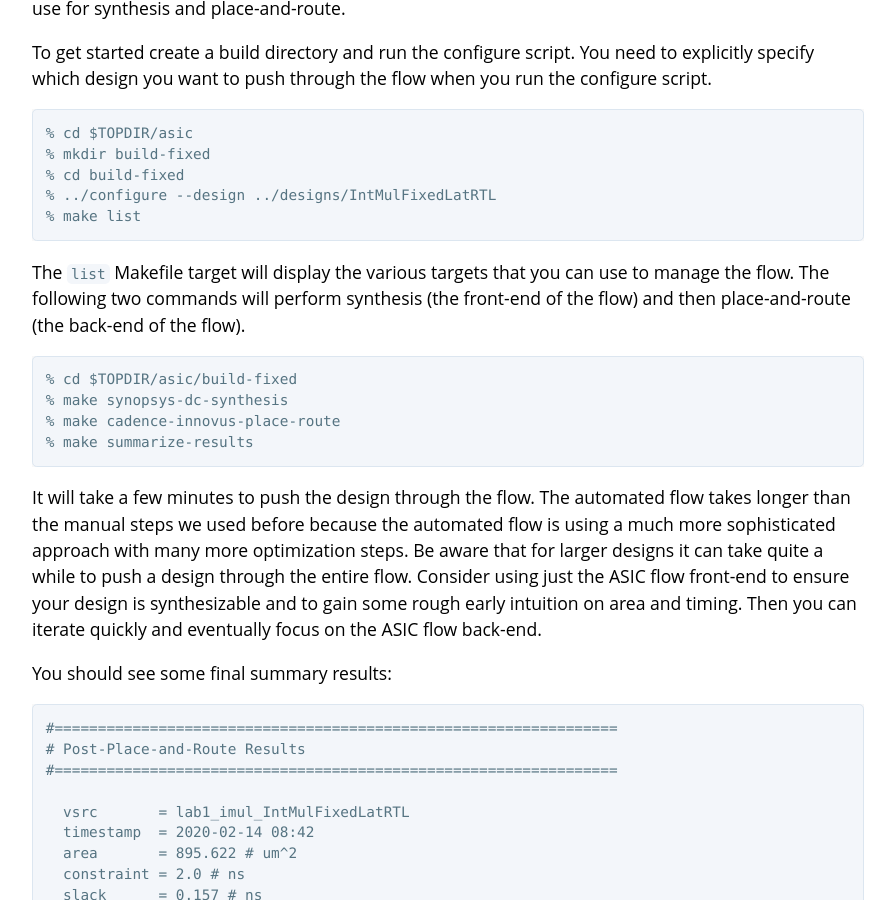
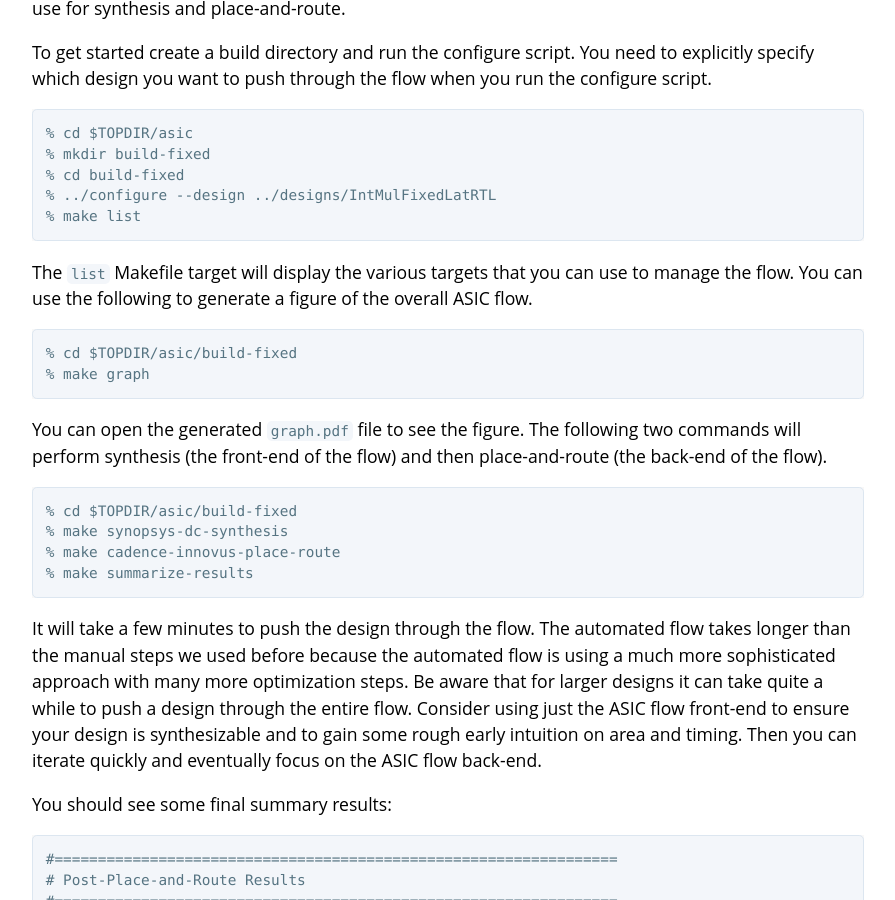
Before and after one commit to cornell-ece5745/ece5745-S03-asic-eval, a Jekyll site: the page built from docs/index.md, in a window 1280 px wide and 900 px high, scrolled down 2995 px. Shown: the whole window, without its empty margins (192-1087 px from the left). Built offline with Jekyll 4.4.1, drawn with Linux system fonts in a browser that asks for light colours; our own code applies the rules of GitHub Pages for plain Markdown files.

Commit message:
add make graph

```diff
--- a/docs/index.md
+++ b/docs/index.md
@@ -119,9 +119,15 @@ when you run the configure script.
     % make list
 
 The `list` Makefile target will display the various targets that you can
-use to manage the flow. The following two commands will perform synthesis
-(the front-end of the flow) and then place-and-route (the back-end of the
-flow).
+use to manage the flow. You can use the following to generate a figure of
+the overall ASIC flow.
+
+    % cd $TOPDIR/asic/build-fixed
+    % make graph
+
+You can open the generated `graph.pdf` file to see the figure. The
+following two commands will perform synthesis (the front-end of the flow)
+and then place-and-route (the back-end of the flow).
 
     % cd $TOPDIR/asic/build-fixed
     % make synopsys-dc-synthesis
```
